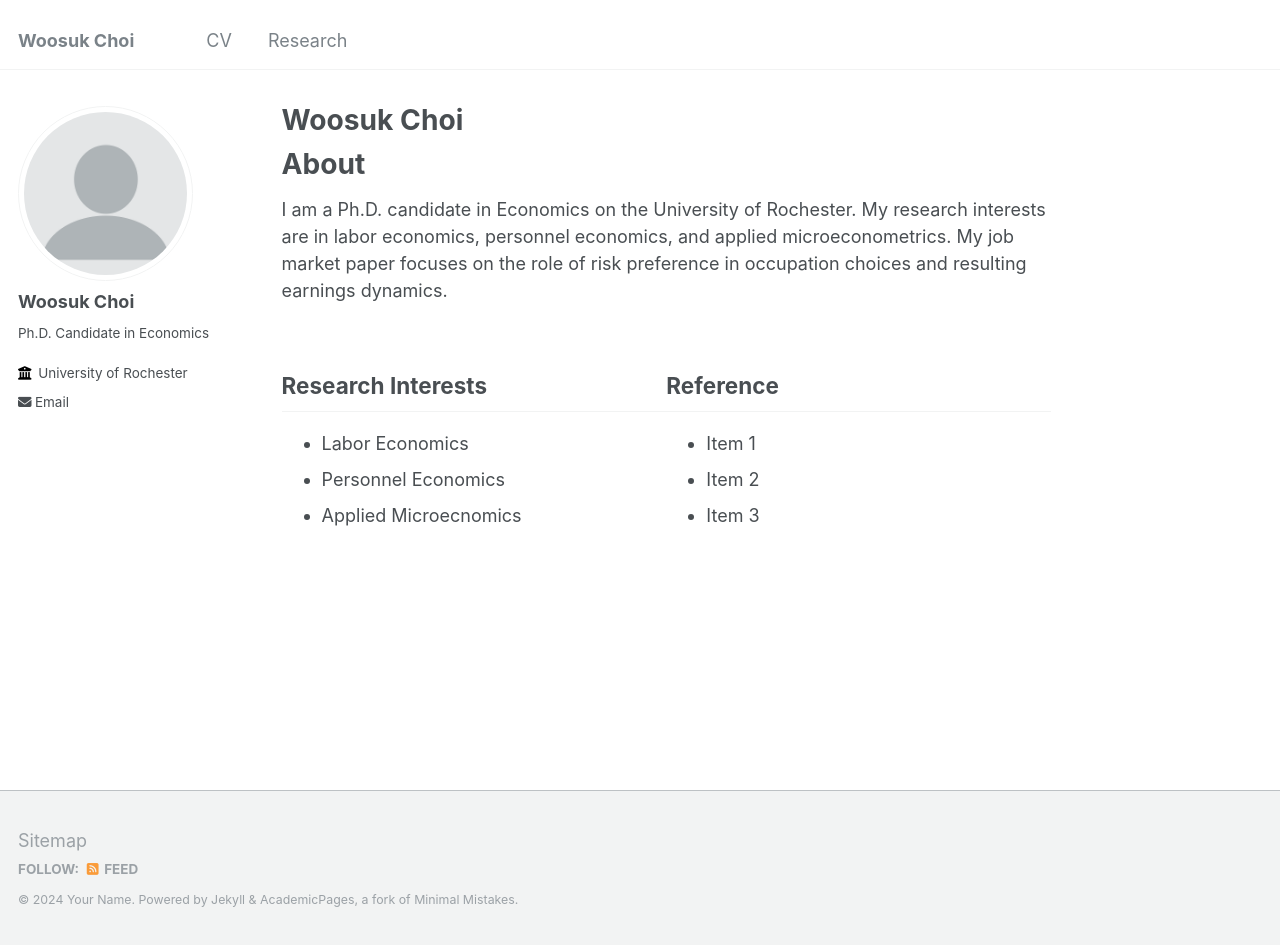
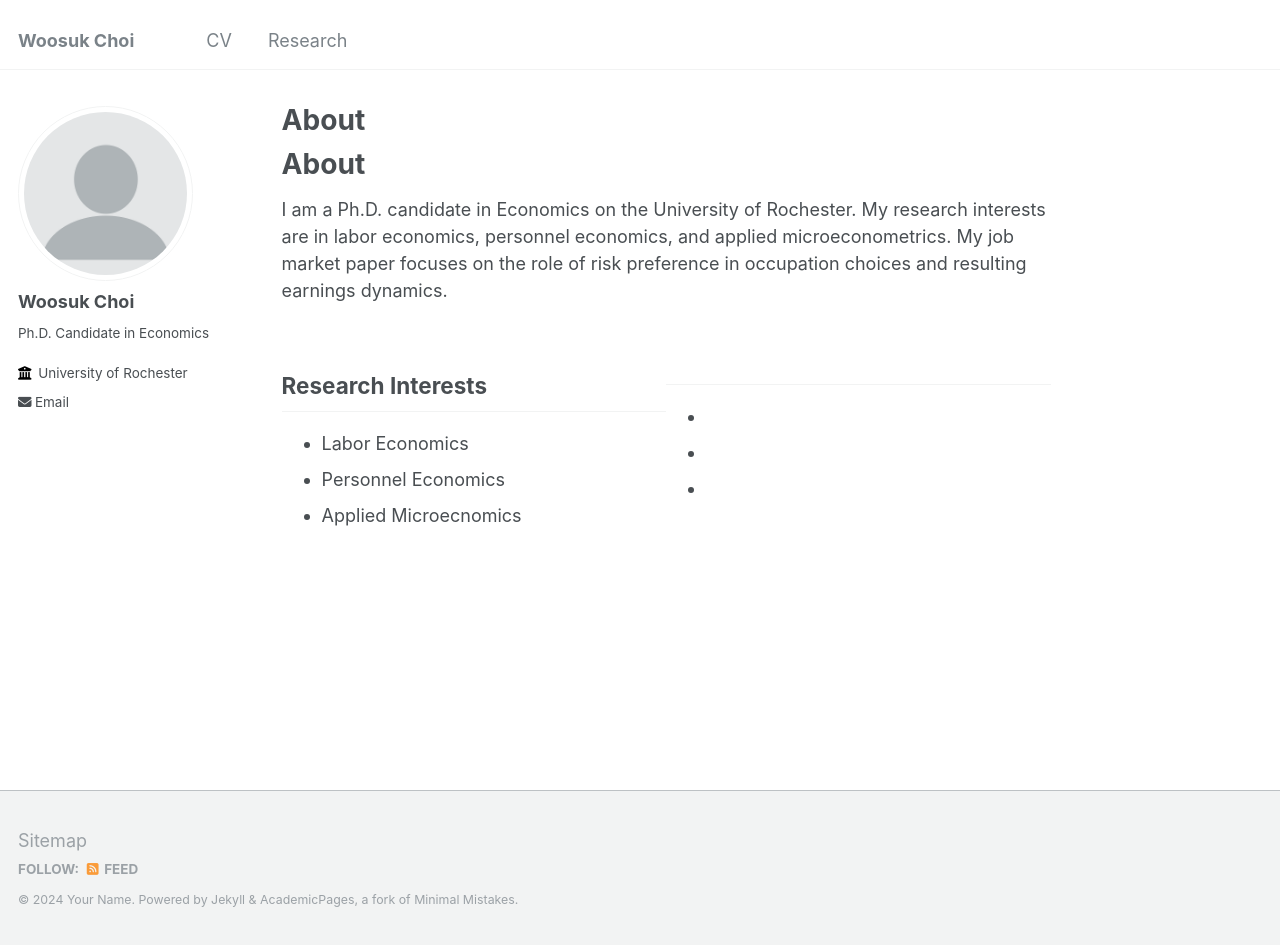
Before and after one commit to woosukchoi/old_page, a Jekyll site: the page built from _pages/about.md, in a window 1280 px wide and 945 px high. Built offline with Jekyll 4.4.1, drawn with Linux system fonts in a browser that asks for light colours.

Commit message:
Update about.md

```diff
--- a/_pages/about.md
+++ b/_pages/about.md
@@ -1,6 +1,6 @@
 ---
 permalink: /
-title: "Woosuk Choi"
+title: "About"
 author_profile: true
 redirect_from:
   - /about/
@@ -19,11 +19,11 @@ I am a Ph.D. candidate in Economics on the University of Rochester. My research
     </ul>
   </div>
   <div style="flex: 1;">
-    <h2>Reference</h2>
+    <h2></h2>
     <ul>
-      <li>Item 1</li>
-      <li>Item 2</li>
-      <li>Item 3</li>
+      <li></li>
+      <li></li>
+      <li></li>
     </ul>
   </div>
 </div>
```
